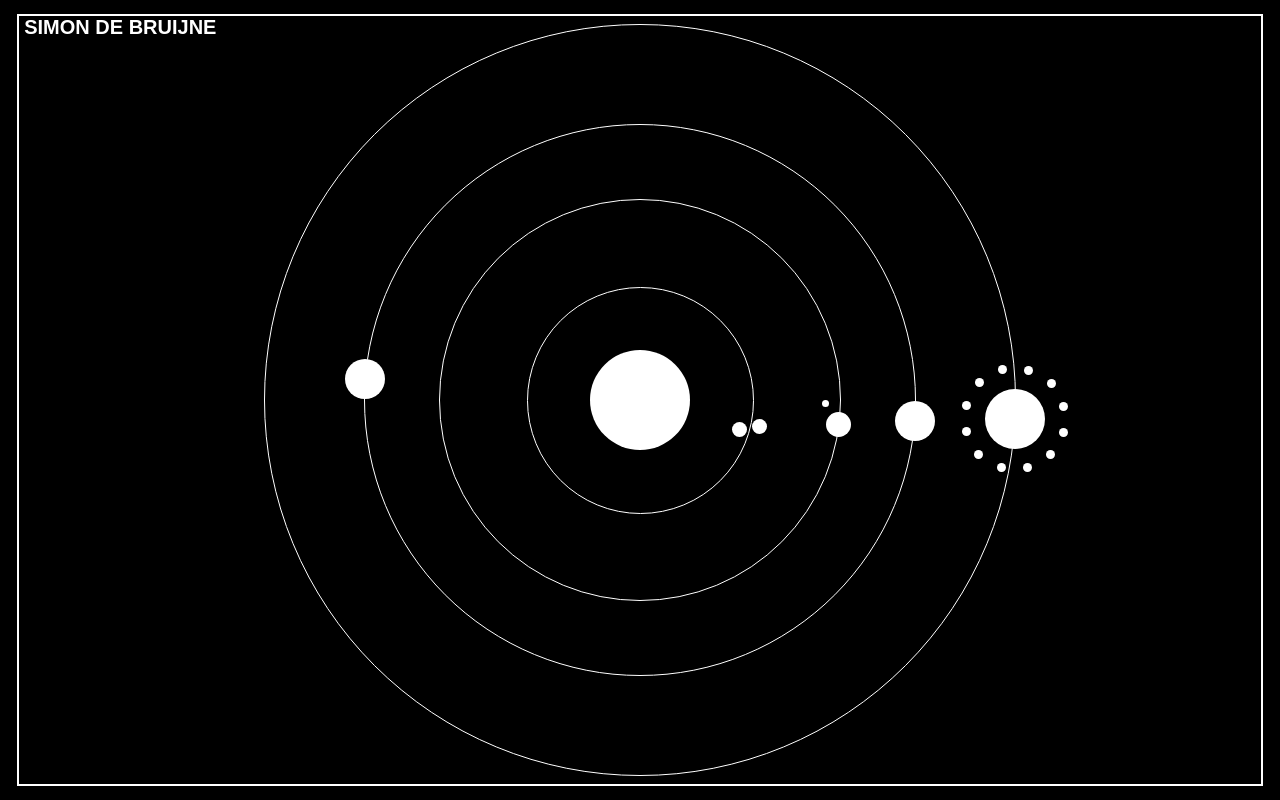
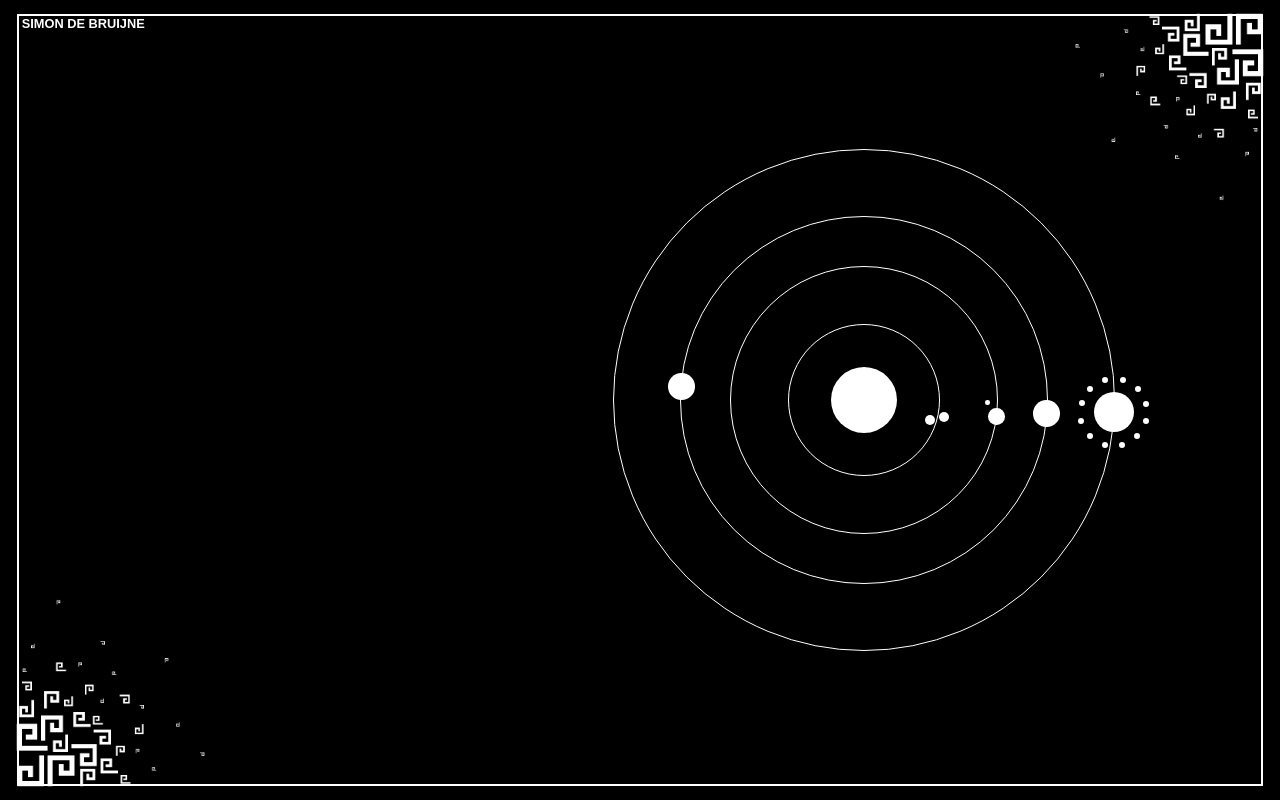
Before and after one commit to Malmaars/Malmaars.github.io, a plain HTML site: page index.html in a window 1280 px wide. Drawn offline with Linux system fonts and the light colour scheme; animation ran at ten frames a second; a web font is replaced by a local one.

Commit message:
made it so it the base doesn't change on zoom

```diff
--- a/JavaIndex.js
+++ b/JavaIndex.js
@@ -36,11 +36,22 @@ class OrbitingPlanet
         var offset = planetRef.position();
         //this.distance = offset.left;
 
+        var offsetInVw = {
+          left: (offset.left / $(window).width()) * 100,
+          top: (offset.top / $(window).width()) * 100
+        };
+
         this.orbitingRef = $("#" + orbitingElementName);
         var orbitOffset = this.orbitingRef.position();
 
-        this.distance = Math.sqrt(Math.pow(offset.left - orbitOffset.left, 2) + Math.pow(offset.top - orbitOffset.top, 2));
-        this.radians = Math.atan2(offset.top - orbitOffset.top, offset.left - orbitOffset.left);
+        var orbitOffsetInVw = {
+          left: (orbitOffset.left / $(window).width()) * 100,
+          top: (orbitOffset.top / $(window).width()) * 100
+        };
+
+
+        this.distance = Math.sqrt(Math.pow(offsetInVw.left - orbitOffsetInVw.left, 2) + Math.pow(offsetInVw.top - orbitOffsetInVw.top, 2));
+        this.radians = Math.atan2(offsetInVw.top - orbitOffsetInVw.top, offsetInVw.left - orbitOffsetInVw.left);
     }
 
     //get the distance between the planet and what it orbits
@@ -53,7 +64,12 @@ class OrbitingPlanet
 
         //I can make something orbit by fetching the center. I can determine position by its radians
         var orbitOffset = this.orbitingRef.position();
-        this.orbitingPosition = new vector2(orbitOffset.left, orbitOffset.top);
+        var orbitOffsetInVw = {
+          left: (orbitOffset.left / $(window).width()) * 100,
+          top: (orbitOffset.top / $(window).width()) * 100
+        };
+
+        this.orbitingPosition = new vector2(orbitOffsetInVw.left, orbitOffsetInVw.top);
 
         //before delving into any time based things, let's try orbiting the planets first
         this.SetPosition(this.planetElement, this.CalculatePosition(this.orbitingPosition, this.distance, this.radians));
@@ -61,6 +77,9 @@ class OrbitingPlanet
         if(this.radians > Math.PI*2){
             this.radians -= Math.PI*2;
         }
+
+        console.log(this.planetElement.left);
+        console.log(this.planetElement.top);
     }
 
 
@@ -72,17 +91,19 @@ class OrbitingPlanet
         var yPos = Math.sin(radians);
 
         //add the offset of the center and add the new distance from it
-        xPos += orbitCenter.x + xPos * distance;
-        yPos += orbitCenter.y + yPos * distance;
+        //I don't know why, but I need to do -1 here???
+        xPos += orbitCenter.x + xPos * (distance - 1);
+        yPos += orbitCenter.y + yPos * (distance - 1);
 
+        console.log(distance);
 
         return new vector2(xPos, yPos);
     }
 
     //element is the element we want to set the position of, the position is a vector2
     SetPosition(element, newPosition){
-        element.left = newPosition.x + "px";
-        element.top = newPosition.y + "px";
+        element.left = newPosition.x + "vw";
+        element.top = newPosition.y + "vw";
     }
 
 }
--- a/index.html
+++ b/index.html
@@ -5,18 +5,28 @@
     <body>
         <div class = "centered border">
             <h1>SIMON DE BRUIJNE</h1>
+            <div class="cornerArtParent">
+                <div class="cornerArtUpperRight">
+                    <img src="images/CornerArt.png">
+                </div>
+                <div class="cornerArtBottomLeft">
+                    <img src="images/CornerArt.png">
+                </div>
+            </div>
+
         </div>
-            <div class = "centered solarSystem">
+
+        <div class = "centered solarSystem">
             <div class = "centered celestialBody sun" id="sun"></div>
             <div class = "centered celestialBody planetOneCenter" id="planetOneCenter"></div>
             <div class = "centered celestialBody planetOne" id="planetOne"></div>
             <div class = "centered celestialBody planetOneSecondHalf" id="planetOneSecondHalf"></div>
-            <div class = "centered orbit planetOne" id="planetOneOrbit"></div>
+            <div class = "centered orbit planetOneOrbit" id="planetOneOrbit"></div>
             <div class = "centered celestialBody planetTwo" id="planetTwo"></div>
-            <div class = "centered orbit planetTwo" id="planetTwoOrbit"></div>
+            <div class = "centered orbit planetTwoOrbit" id="planetTwoOrbit"></div>
             <div class = "centered celestialBody planetTwoMoon" id="planetTwoMoon"></div>
             <div class = "centered celestialBody planetThree" id="planetThree"></div>
-            <div class = "centered orbit planetThree" id="planetThreeOrbit"></div>
+            <div class = "centered orbit planetThreeOrbit" id="planetThreeOrbit"></div>
             <div class = "centered celestialBody planetThreeMoonOne" id="planetThreeMoonOne"></div>
             <div class = "centered celestialBody planetThreeMoonTwo" id="planetThreeMoonTwo"></div>
             <div class = "centered celestialBody planetThreeMoonThree" id="planetThreeMoonThree"></div>
@@ -29,9 +39,8 @@
             <div class = "centered celestialBody planetThreeMoonTen" id="planetThreeMoonTen"></div>
             <div class = "centered celestialBody planetThreeMoonEleven" id="planetThreeMoonEleven"></div>
             <div class = "centered celestialBody planetThreeMoonTwelve" id="planetThreeMoonTwelve"></div>
-
             <div class = "centered celestialBody planetFour" id="planetFour"></div>
-            <div class = "centered orbit planetFour" id="planetFourOrbit"></div>
+            <div class = "centered orbit planetFourOrbit" id="planetFourOrbit"></div>
             <div class = "centered celestialBody planetFive" id="planetFive"></div>
         </div>
     </body>
--- a/stylesheet.css
+++ b/stylesheet.css
@@ -2,11 +2,11 @@
 
 .centered{
     /*base class for all things that I want centered*/
-    position: absolute;
-    left: 0px;
-    right: 0px;
-    top: 0px;
-    bottom: 0px;
+    position:absolute;
+    left: 0vw;
+    right: 0vw;
+    top: 0vw;
+    bottom: 0vw;
     margin: auto;
 }
 
@@ -17,18 +17,19 @@ body{
 }
 
 .border{
-    width: 97%;
-    height: 96%;
+    width: 97vw;
+    height: 96vh;
     background-color: transparent;
     border-style: solid;
     border-color: #fff;
-    border-width: 2px;
+    border-width: 0.2vw;
 
     position: absolute;
     margin: auto;
+    display: flex;
   }
 
-.centered.backgroundPicture{
+.backgroundPicture{
     background-color: #1e1e1e;
     top: 100px;
     width: 1600px;
@@ -61,197 +62,228 @@ body{
     z-index: -100;
 }
 
-.centered.solarSystem{
-    left: 0px;
+.aboutSite{
+    position: absolute;
+    width: 40%;
+    height: 100%;
+    overflow: auto;
+    background-color: blue;
 }
 
-.centered.celestialBody{
+.cornerArtParent{
+    width: 97vw;
+    height: 96vh;
+    margin: auto;
+    display: flex;
+}
+
+.cornerArtUpperRight img{
+    position: absolute;
+    justify-self: end;
+    right: -0.3vw;
+    top: -0.3vw;
+    width: 15vw;
+    height: 15vw;
+}
+
+.cornerArtBottomLeft img{
+    position: absolute;
+    justify-self: start;
+    bottom: -0.3vw;
+    left: -0.3vw;
+
+    width: 15vw;
+    height: 15vw;
+    transform: scaleX(-1) scaleY(-1);
+}
+
+.solarSystem{
+    left: 35vw;
+}
+
+.celestialBody{
     background-color: #fff;
     border-radius: 50%;
 }
 
-.centered.orbit{
+.orbit{
     background-color: transparent;
-    border:1px solid white;
+    border:0.05208333333vw solid white;
     border-radius: 50%;
 }
 
-.centered.celestialBody.sun{
-    height: 100px;
-    width: 100px;
+.sun {
+    height: 5.20833vw;
+    width: 5.20833vw;
 }
 
-.centered.celestialBody.planetOneCenter{
-    height: 0px;
-    width: 0px;
-    left: 225px;
+.planetOneCenter {
+    height: 0vw;
+    width: 0vw;
+    left: 11.71875vw;
+}
+.planetOne {
+    height: 0.78125vw;
+    width: 0.78125vw;
+    left: 10.67708vw;
 }
 
-.centered.celestialBody.planetOne {
-    height: 15px;
-    width: 15px;
-    left: 205px;
+.planetOneSecondHalf {
+    height: 0.78125vw;
+    width: 0.78125vw;
+    left: 12.89062vw;
 }
 
-.centered.celestialBody.planetOneSecondHalf {
-    height: 15px;
-    width: 15px;
-    left: 245px;
+.planetOneOrbit {
+    height: 11.71875vw;
+    width: 11.71875vw;
 }
 
-.centered.orbit.planetOne{
-    height: 225px;
-    width: 225px;
+.planetTwo {
+    height: 1.30208vw;
+    width: 1.30208vw;
+    left: 20.83333vw;
 }
 
-.centered.celestialBody.planetTwo{
-    height: 25px;
-    width: 25px;
-    left: 400px;
+.planetTwoOrbit {
+    height: 20.83333vw;
+    width: 20.83333vw;
 }
 
-.centered.orbit.planetTwo{
-    height: 400px;
-    width: 400px;
+.planetTwoMoon {
+    height: 0.36458vw;
+    width: 0.36458vw;
+    left: 18.22917vw;
 }
 
-.centered.celestialBody.planetTwoMoon{
-    height: 7px;
-    width: 7px;
-    left: 350px;
+.planetTwoMoonOrbit {
+    height: 2.60417vw;
+    width: 2.60417vw;
+    left: 20.83333vw;
 }
 
-.centered.orbit.planetTwoMoon{
-    height: 50px;
-    width: 50px;
-
-    left: 400px;
+.planetThree {
+    height: 3.125vw;
+    width: 3.125vw;
+    left: 39.0625vw;
+}
+.planetThreeOrbit {
+    height: 39.0625vw;
+    width: 39.0625vw;
 }
 
-.centered.celestialBody.planetThree{
-    height: 60px;
-    width: 60px;
-    left: 750px;
+.planetThreeMoonOne {
+    height: 0.46875vw;
+    width: 0.46875vw;
+    left: 33.8542vw
   }
 
-.centered.orbit.planetThree{
-    height: 750px;
-    width: 750px;
+  .planetThreeMoonTwo {
+    height: 0.46875vw;
+    width: 0.46875vw;
+    left: 41.6667vw;
+    top: -4.51042vw;
   }
 
-.centered.celestialBody.planetThreeMoonOne{
-    height: 9px;
-    width: 9px;
-    left: 650px;
+  .planetThreeMoonThree {
+    height: 0.46875vw;
+    width: 0.46875vw;
+    left: 41.6667vw;
+    top: 4.51042vw;
   }
 
-.centered.celestialBody.planetThreeMoonTwo{
-    height: 9px;
-    width: 9px;
-    left: 800px;
-    top: -86.60254037844386px;
+  .planetThreeMoonFour {
+    height: 0.46875vw;
+    width: 0.46875vw;
+    left: 44.2708vw;
   }
 
-.centered.celestialBody.planetThreeMoonThree{
-    height: 9px;
-    width: 9px;
-    left: 800px;
-    top: 86.60254037844386px;
+  .planetThreeMoonFive {
+    height: 0.46875vw;
+    width: 0.46875vw;
+    left: 36.4583vw;
+    top: -4.51042vw;
   }
 
-.centered.celestialBody.planetThreeMoonFour{
-    height: 9px;
-    width: 9px;
-    left: 850px;
+  .planetThreeMoonSix {
+    height: 0.46875vw;
+    width: 0.46875vw;
+    left: 36.4583vw;
+    top: 4.51042vw;
   }
 
-.centered.celestialBody.planetThreeMoonFive{
-    height: 9px;
-    width: 9px;
-    left: 700px;
-    top: -86.60254037844386px;
+  .planetThreeMoonSeven {
+    height: 0.46875vw;
+    width: 0.46875vw;
+    left: 39.0625vw;
+    top: -5.20833vw;
   }
 
-.centered.celestialBody.planetThreeMoonSix{
-    height: 9px;
-    width: 9px;
-    left: 700px;
-    top: 86.60254037844386px;
+  .planetThreeMoonEight {
+    height: 0.46875vw;
+    width: 0.46875vw;
+    left: 39.0625vw;
+    top: 5.20833vw;
   }
 
-.centered.celestialBody.planetThreeMoonSeven {
-    height: 9px;
-    width: 9px;
-    left: 750px;
-    top: -100px;
+  .planetThreeMoonNine {
+    height: 0.46875vw;
+    width: 0.46875vw;
+    left: 34.5521vw;
+    top: 2.60417vw;
   }
 
-.centered.celestialBody.planetThreeMoonEight {
-    height: 9px;
-    width: 9px;
-    left: 750px;
-    top: 100px;
+  .planetThreeMoonTen {
+    height: 0.46875vw;
+    width: 0.46875vw;
+    left: 43.5729vw;
+    top: 2.60417vw;
   }
 
-.centered.celestialBody.planetThreeMoonNine {
-    height: 9px;
-    width: 9px;
-    left: 663.3974596215561px;
-    top: 50px;
+  .planetThreeMoonEleven {
+    height: 0.46875vw;
+    width: 0.46875vw;
+    left: 34.5521vw;
+    top: -2.60417vw;
   }
 
-.centered.celestialBody.planetThreeMoonTen {
-    height: 9px;
-    width: 9px;
-    left: 836.6025403784439px;
-    top: 50px;
+  .planetThreeMoonTwelve {
+    height: 0.46875vw;
+    width: 0.46875vw;
+    left: 43.5729vw;
+    top: -2.60417vw;
   }
 
-.centered.celestialBody.planetThreeMoonEleven {
-    height: 9px;
-    width: 9px;
-    left: 663.3974596215561px;
-    top: -50px;
+.planetThreeMoonOrbit {
+    height: 1.30208vw;
+    width: 1.30208vw;
+    left: 39.0625vw;
 }
 
-.centered.celestialBody.planetThreeMoonTwelve {
-    height: 9px;
-    width: 9px;
-    left: 836.6025403784439px;
-    top: -50px;
+.planetFour {
+    height: 2.08333vw;
+    width: 2.08333vw;
+    left: 28.64583vw;
 }
 
-
-.centered.orbit.planetThreeMoonOrbit{
-    height: 100px;
-    width: 100px;
-    left: 750px;
+.planetFourOrbit {
+    height: 28.64583vw;
+    width: 28.64583vw;
 }
 
-.centered.celestialBody.planetFour{
-    height: 40px;
-    width: 40px;
-    left: 550px;
+.planetFive {
+    height: 2.08333vw;
+    width: 2.08333vw;
+    left: -28.64583vw;
 }
 
-.centered.orbit.planetFour{
-    height: 550px;
-    width: 550px;
-}
-
-.centered.celestialBody.planetFive{
-    height: 40px;
-    width: 40px;
-    left: -550px;
-}
-
-.centered.celestialBody.wormHoleA{
+.wormHoleA{
     height: 50px;
     width: 50px;
     left: 1200px;
 }
 
-.centered.celestialBody.wormHoleB{
+.wormHoleB{
     height: 50px;
     width: 50px;
     left: -1200px;
@@ -261,9 +293,9 @@ h1{
     position: absolute;
     color: #fff;
     font-family: 'Cascadia Code', sans-serif;
-    font-size: 20px;
-    margin-top: 0cm;
-    margin-left: 5px;
+    font-size: 1vw;
+    margin-top: 0vw;
+    margin-left: 0.2vw;
     -webkit-text-size-adjust: none;
 }
 
```
Also changed, not shown: Grid.html (added, +15 -0 lines), ScrollableWindow.html (added, +41 -0 lines), images/CornerArt.png (added), images/SunIcon.png (added). Lines whose indentation alone changed are shown as unchanged.
